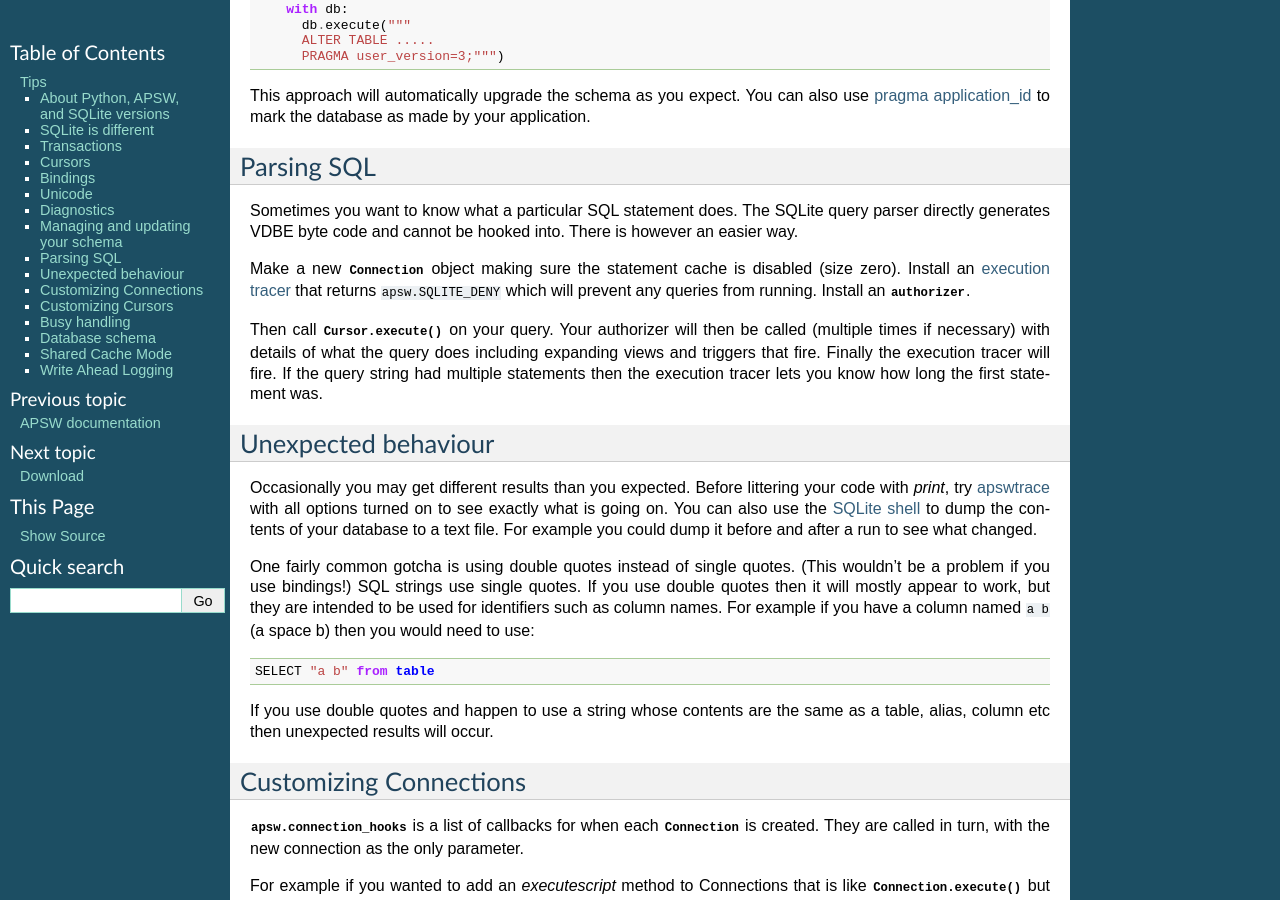
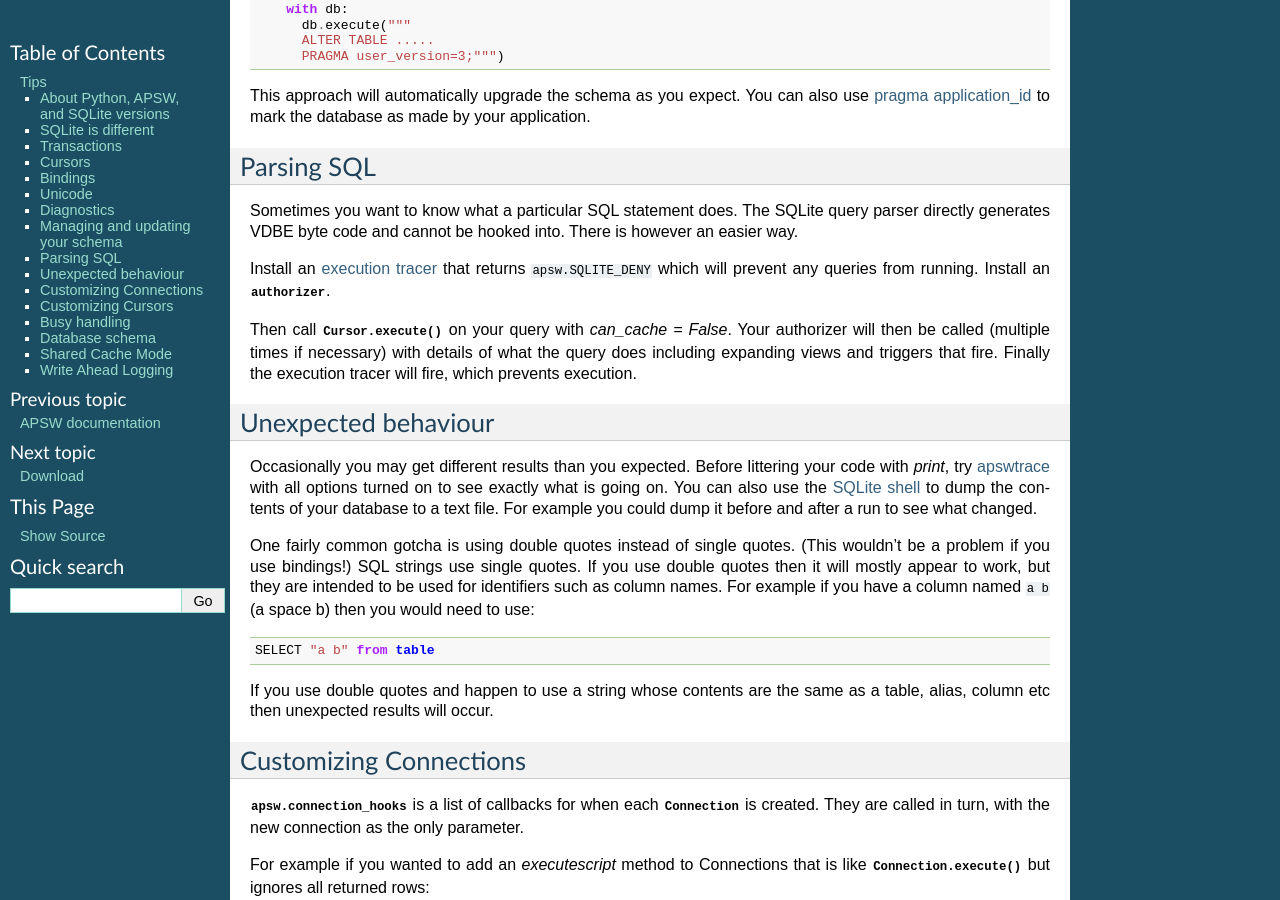
Before and after one commit to rogerbinns/apsw, a Sphinx documentation site: the page built from doc/tips.rst, in a window 1280 px wide and 900 px high, scrolled down 3136 px. Built offline with Sphinx 7.4.7, drawn with Linux system fonts in a browser that asks for light colours; pages that are not in the unit, such as notebooks, are missing from menus; the version number is read from the project's files by our own code.

Commit message:
can_cache makes this tip simpler

```diff
--- a/doc/tips.rst
+++ b/doc/tips.rst
@@ -229,18 +229,15 @@ Sometimes you want to know what a particular SQL statement does.  The
 SQLite query parser directly generates VDBE byte code and cannot be
 hooked into.  There is however an easier way.
 
-Make a new :class:`Connection` object making sure the statement cache
-is disabled (size zero).  Install an :ref:`execution tracer
-<executiontracer>` that returns ``apsw.SQLITE_DENY`` which will
-prevent any queries from running.  Install an :meth:`authorizer
-<Connection.setauthorizer>`.
+Install an :ref:`execution tracer <executiontracer>` that returns
+``apsw.SQLITE_DENY`` which will prevent any queries from running.
+Install an :meth:`authorizer <Connection.setauthorizer>`.
 
-Then call :meth:`Cursor.execute` on your query.  Your authorizer will
-then be called (multiple times if necessary) with details of what the
-query does including expanding views and triggers that fire.  Finally
-the execution tracer will fire.  If the query string had multiple
-statements then the execution tracer lets you know how long the first
-statement was.
+Then call :meth:`Cursor.execute` on your query with `can_cache =
+False`.  Your authorizer will then be called (multiple times if
+necessary) with details of what the query does including expanding
+views and triggers that fire.  Finally the execution tracer will fire,
+which prevents execution.
 
 Unexpected behaviour
 ====================
```
